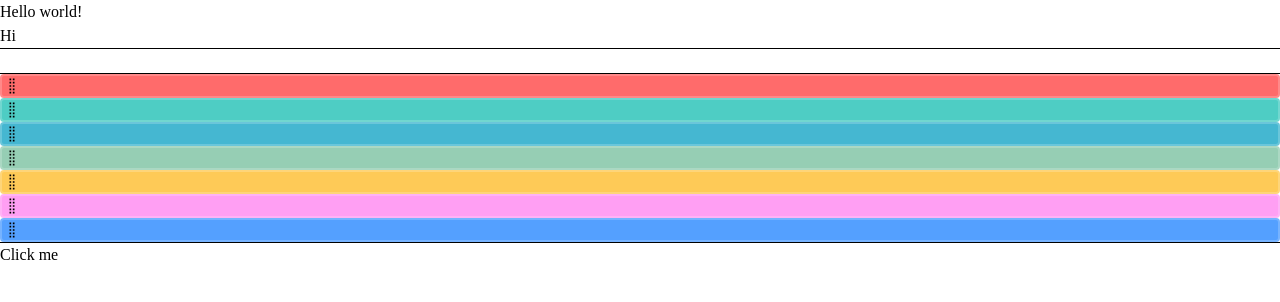
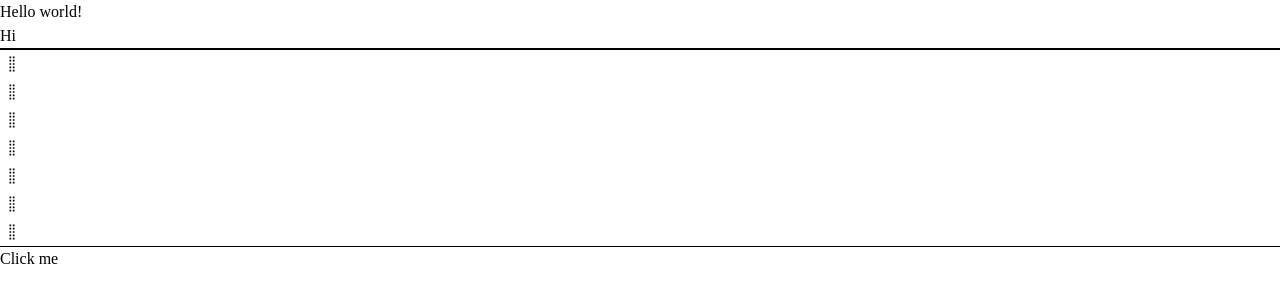
Before and after one commit to chanwit-y/synapse, a React (Vite) app in the folder package/web/: page / in a window 1280 px wide. Shown: the top 302 px of the page. Built offline with nearby package versions, Linux system fonts and the light colour scheme.

Commit message:
Refactor BlockEditor to use BlockInput for item rendering, update App component to comment out unused elements, and enhance BlockInput with drag-and-drop functionality and keyboard event handling.

```diff
--- a/package/web/src/App.tsx
+++ b/package/web/src/App.tsx
@@ -13,9 +13,9 @@ function App() {
       </h1>
       <h1>Hi</h1>
       <hr />
-      <div className="m-4">
+      {/* <div className="m-4">
         <BlockInput />
-      </div>
+      </div> */}
       <hr />
       {/* <DemoRichTextInputStyler /> */}
       {/* <DemoDnd /> */}
--- a/package/web/src/components/Editor/BlockEditor.tsx
+++ b/package/web/src/components/Editor/BlockEditor.tsx
@@ -2,6 +2,7 @@ import { closestCenter, DndContext, type DragEndEvent } from "@dnd-kit/core";
 import { arrayMove, SortableContext, verticalListSortingStrategy } from "@dnd-kit/sortable";
 import { forwardRef, useState, type ElementRef } from "react";
 import BlockItem from "./BlockItem";
+import BlockInput from "./BlockInput";
 
 
 type BlockProps = {
@@ -65,16 +66,21 @@ const BlockEditor = forwardRef<ElementRef<"div">, BlockProps>(() => {
 			strategy={verticalListSortingStrategy}
 		>
 			{items.map((item) => (
-				<BlockItem
+				<BlockInput
 					key={item.id}
 					id={item.id}
-					color={item.color}
-					isEditing={editingItemId === item.id}
-					command={item.command as any}
-					onEditMode={(id) => {
-						setEditingItemId(id);
-					}}
-					onAddNewItem={handleAddNewItem} />
+					onAddNewItem={handleAddNewItem}
+				/>
+				// <BlockItem
+				// 	key={item.id}
+				// 	id={item.id}
+				// 	color={item.color}
+				// 	isEditing={editingItemId === item.id}
+				// 	command={item.command as any}
+				// 	onEditMode={(id) => {
+				// 		setEditingItemId(id);
+				// 	}}
+				// 	onAddNewItem={handleAddNewItem} />
 			))}
 		</SortableContext>
 	</DndContext>)
--- a/package/web/src/components/Editor/BlockInput.tsx
+++ b/package/web/src/components/Editor/BlockInput.tsx
@@ -1,5 +1,19 @@
+import { useSortable } from "@dnd-kit/sortable";
+// import { MoveIcon } from "lucide-react";
 import { forwardRef, useCallback, useRef, useState } from "react";
+import { CSS } from '@dnd-kit/utilities';
 
+const MoveIcon = () => (
+	<svg
+		width="20"
+		height="20"
+		viewBox="0 0 24 24"
+		fill="currentColor"
+		style={{ cursor: 'grab' }}
+	>
+		<path d="M9 3h2v2H9V3zm4 0h2v2h-2V3zM9 7h2v2H9V7zm4 0h2v2h-2V7zm-4 4h2v2H9v-2zm4 0h2v2h-2v-2zm-4 4h2v2H9v-2zm4 0h2v2h-2v-2zm-4 4h2v2H9v-2zm4 0h2v2h-2v-2z" />
+	</svg>
+);
 interface TextSegment {
 	text: string;
 	styles: {
@@ -20,9 +34,14 @@ interface Selection {
 
 
 type BlockInputProps = {
+	id: string
+	onAddNewItem: (currentId: string) => void;
 }
 
-const BlockInput = forwardRef<HTMLDivElement, BlockInputProps>(({ }) => {
+const BlockInput = forwardRef<HTMLDivElement, BlockInputProps>(({ id, onAddNewItem }) => {
+
+	const { attributes, listeners, setNodeRef, transform, transition, isDragging } = useSortable({ id })
+
 	const inputRef = useRef<HTMLDivElement>(null);
 	const popoverRef = useRef<HTMLDivElement>(null);
 
@@ -63,8 +82,10 @@ const BlockInput = forwardRef<HTMLDivElement, BlockInputProps>(({ }) => {
 			const rect = inputRef.current?.getBoundingClientRect();
 			if (rect) {
 				console.log(e)
-				const x = e.screenX + 100;
-				const y = e.screenY - 110;
+				const x = e.screenX ;
+				const y = e.screenY ;
+				// const x = e.screenX + 100;
+				// const y = e.screenY - 110;
 
 				// Calculate text position within the segments
 				// const fullText = segmentsToText(inputSegments);
@@ -81,13 +102,62 @@ const BlockInput = forwardRef<HTMLDivElement, BlockInputProps>(({ }) => {
 		}
 	}, [inputRef])
 
-	return <>
+
+	const style = {
+		transform: CSS.Transform.toString(transform),
+		transition,
+		// backgroundColor: color,
+		opacity: isDragging ? 0.5 : 1,
+		borderRadius: '4px',
+		userSelect: 'none' as const,
+		// fontWeight: 'bold',
+		display: 'flex',
+		alignItems: 'center',
+		justifyContent: 'space-between',
+		border: '2px solid rgba(255,255,255,0.2)',
+	};
+
+	const handleStyle = {
+		display: 'flex',
+		alignItems: 'center',
+		borderRadius: '4px',
+		// backgroundColor: 'rgba(255,255,255,0.2)',
+		transition: 'background-color 0.2s',
+	};
+
+
+	const handleKeyDown = useCallback((e: React.KeyboardEvent<HTMLInputElement>) => {
+		if (e.key === 'Enter') {
+			e.preventDefault()
+			onAddNewItem(id)
+		}
+	}, [id, onAddNewItem])
+
+	return <div className={`gap-1 px-2 mx-2
+		focus:ring-2 focus:ring-blue-500 focus:border-transparent`}
+		ref={setNodeRef}
+		style={style}
+		{...attributes}
+	>
+		<div
+			style={handleStyle}
+			{...listeners}
+			onMouseEnter={(e) => {
+				(e.target as HTMLElement).style.backgroundColor = 'rgba(255,255,255,0.3)';
+			}}
+			onMouseLeave={(e) => {
+				(e.target as HTMLElement).style.backgroundColor = 'rgba(255,255,255,0.2)';
+			}}
+		>
+			<MoveIcon />
+		</div>
 		<div
 			ref={inputRef}
-			className=" outline-none rounded-md bg-amber-700 p-2 w-ful"
+			className=" outline-none rounded-md p-0.5 w-full "
 			contentEditable
 			suppressContentEditableWarning
 			onMouseUp={handleTextSelection}
+			onKeyDown={handleKeyDown}
 		/>
 		{/* {showPopover && currentSelection && ( */}
 		{showPopover && (
@@ -107,7 +177,7 @@ const BlockInput = forwardRef<HTMLDivElement, BlockInputProps>(({ }) => {
 				toolbar
 			</div>
 		)}
-	</>
+	</div>
 })
 
 BlockInput.displayName = "BlockInput";
```
